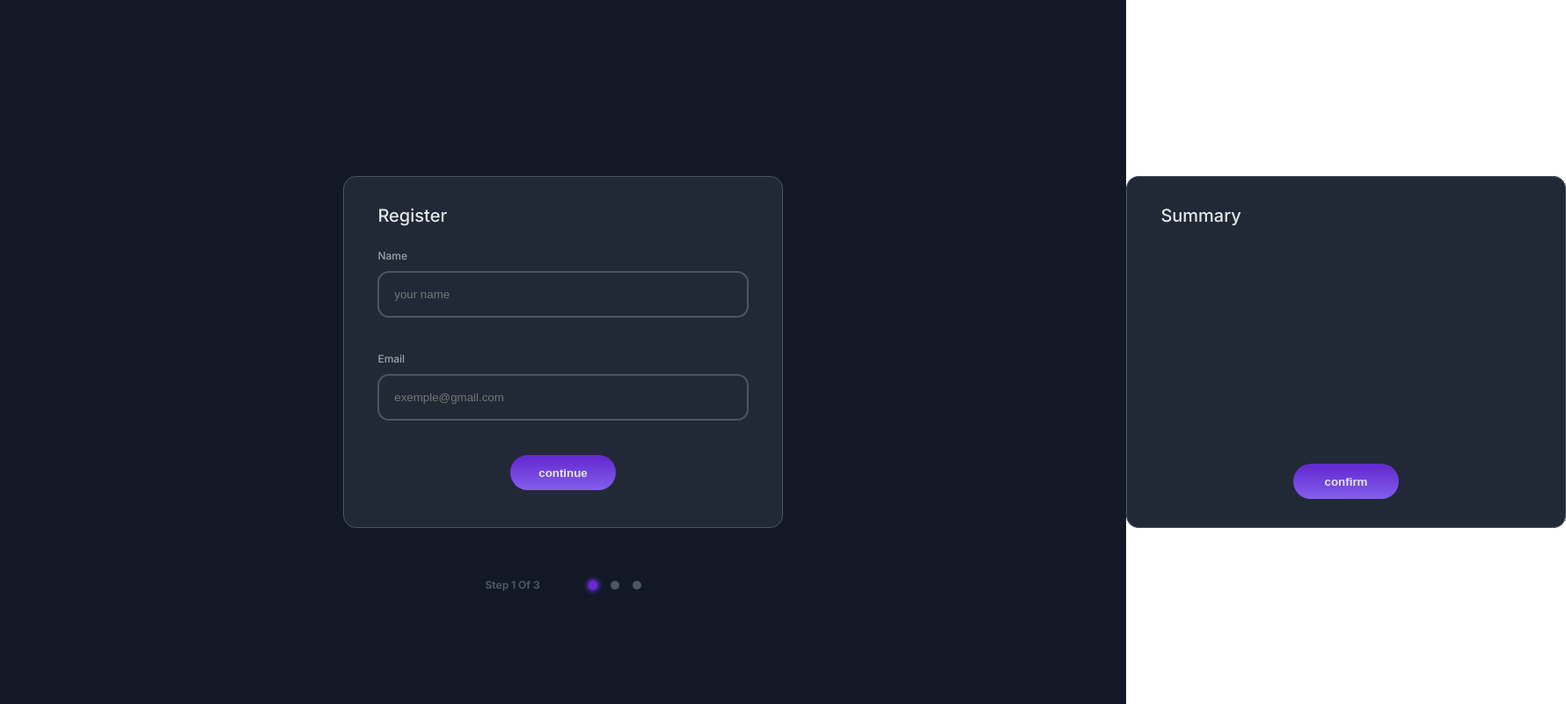
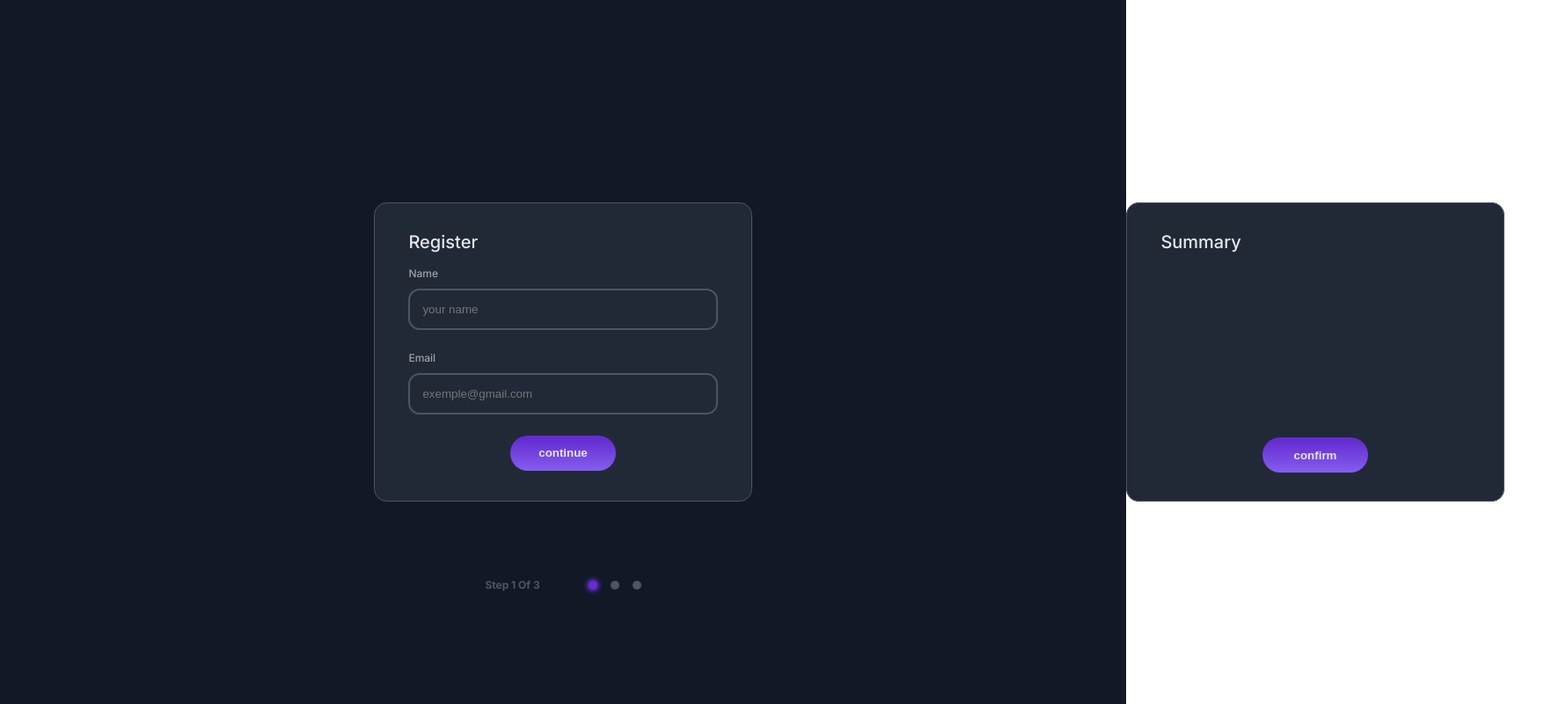
Before and after one commit to ichouare/-Multi-step_Register_Form, a plain HTML site: page index.html in a window 1280 px wide. Shown: the whole page at 88% size, 1780 px wide, since content can reach past the window. Drawn offline with Linux system fonts and the light colour scheme.

Commit message:
last update

```diff
--- a/style.css
+++ b/style.css
@@ -53,8 +53,8 @@ body{
 
 }
 main{
-    width: min(100vw, 500px);
-   height: min(400px, 90vh);
+    width: min(100vw, 430px);
+   height: min(340px, 90vh);
     background-color:var( --back-medium-cl);
     display:grid;
     grid-template-rows: 5% 1fr;
@@ -67,6 +67,7 @@ main{
     transition: all 0.3s;
 }
 main>button{
+
     display: inline-block;
     margin: 0 auto;
 }
@@ -113,7 +114,7 @@ main Form div input:focus{
 body .steps{
     position: absolute;
     bottom: max(80px, 16%);
-    left: minmax(30%, 40rem);
+    left: minmax(30%, 45rem);
     width: min(100vw, 200px);
     display: flex;
     flex-direction: row;
@@ -157,6 +158,7 @@ main .Topis_btns{
     gap:1rem;
 }
 main .Topis_btns button{
+    max-height: 45px;
     padding: 1rem;
     background-color: var(--gris-cl);
     border: none;
```
